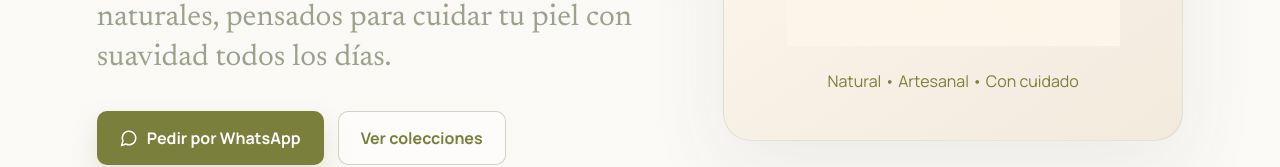
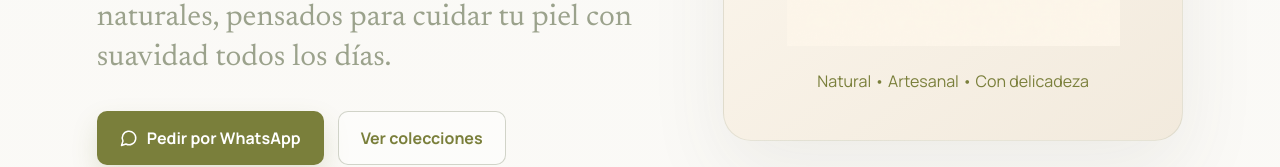
Before and after one commit to salasteven0295-Felipe/bio-armonia-landing, a React (Vite) app: page / in a window 1280 px wide. Shown: the part 582-749 px from the top of the page. Built offline with nearby package versions, Linux system fonts and the light colour scheme.

Commit message:
Update App.tsx

```diff
--- a/src/App.tsx
+++ b/src/App.tsx
@@ -13,14 +13,17 @@ import {
   Droplets,
   Instagram,
   Facebook,
+  Mail,
   ChevronDown
 } from 'lucide-react';
 
 // CONFIGURACIÓN PRINCIPAL
 const whatsappNumber = '50688970499';
 
-const instagramUrl = 'https://www.instagram.com/bio_armonia_corporal';
+const instagramUrl = 'https://www.instagram.com/bioarmonia.cr/';
 const facebookUrl = 'https://www.facebook.com/profile.php?id=100066801256439';
+const companyEmail = 'contacto@bioarmoniacr.com';
+const emailLink = `mailto:${companyEmail}`;
 
 const whatsappText = 'Hola, quiero recibir el catálogo de Bio Armonía';
 const whatsappLink = `https://wa.me/${whatsappNumber}?text=${encodeURIComponent(whatsappText)}`;
@@ -283,7 +286,7 @@ function Hero() {
 
       <div className="hero-card">
         <BrandLogo variant="principal" className="hero-logo" />
-        <span>Natural • Artesanal • Con cuidado</span>
+        <span>Natural • Artesanal • Con delicadeza</span>
       </div>
     </section>
   );
@@ -303,7 +306,7 @@ function BrandEssence() {
     },
     {
       icon: Heart,
-      title: 'Con cuidado',
+      title: 'Con delicadeza',
       text: 'Fórmulas creadas con intención para acompañar tu rutina y regalar bienestar.'
     },
   ];
@@ -578,6 +581,10 @@ function Footer() {
         <a href={whatsappLink} target="_blank" rel="noreferrer">
           <MessageCircle size={18} /> WhatsApp
         </a>
+
+        <a href={emailLink}>
+          <Mail size={18} /> {companyEmail}
+        </a>
       </div>
     </footer>
   );
```
